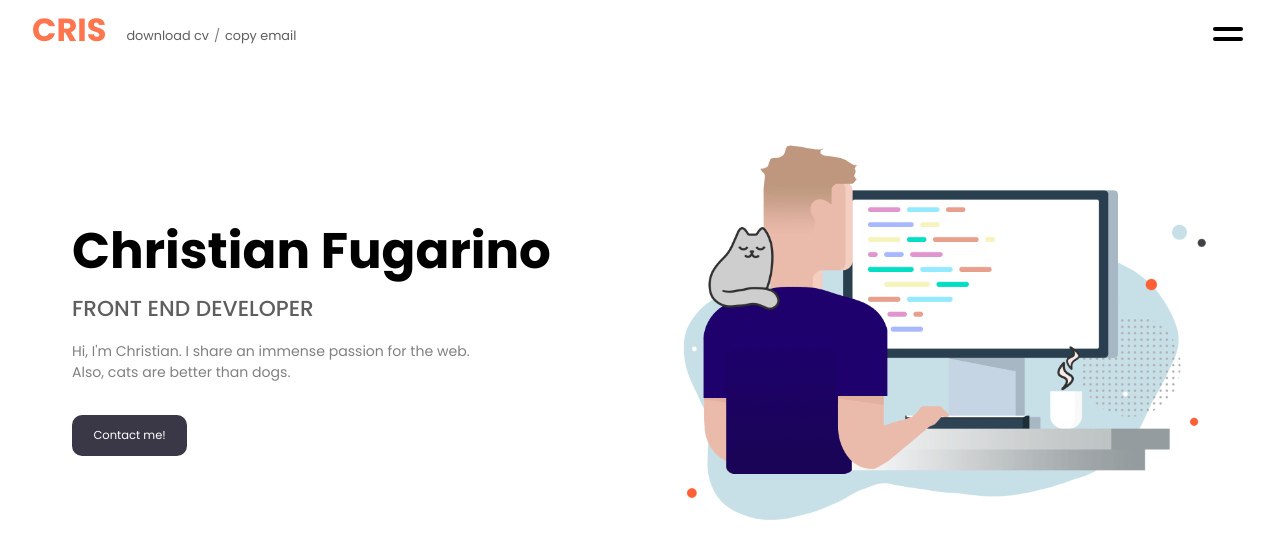
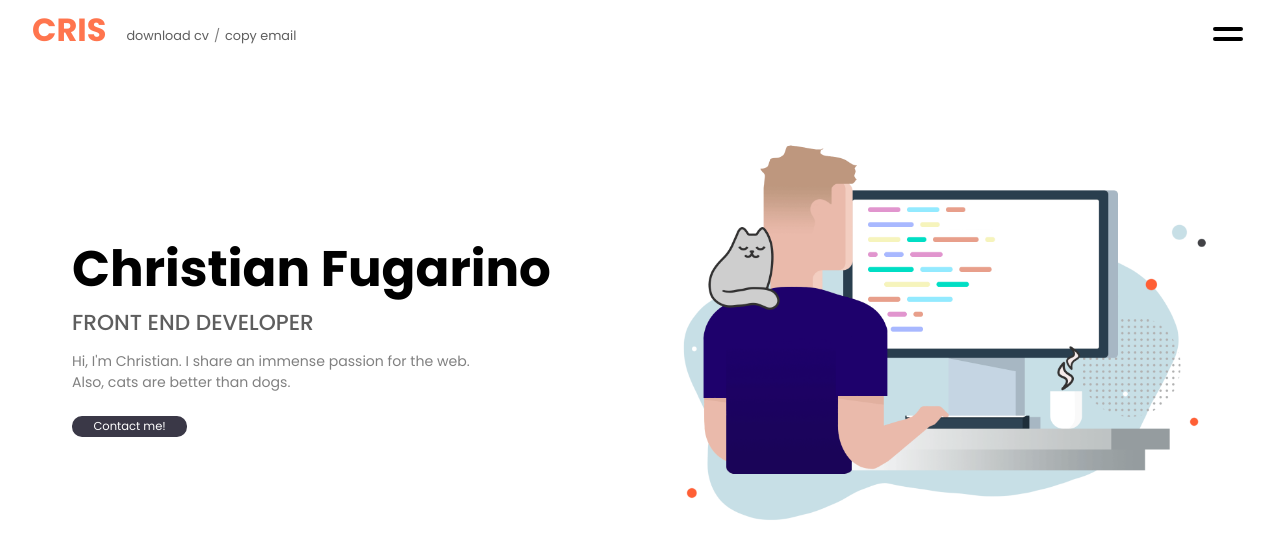
Before and after one commit to fugarino/Old-Portfolio, a React (Create React App) app: page / in a window 1280 px wide. Shown: the top 558 px of the page. Built offline with nearby package versions, Linux system fonts and the light colour scheme.

Commit message:
fixed margin resizing issues

```diff
--- a/src/App.scss
+++ b/src/App.scss
@@ -31,6 +31,7 @@ nav {
     color: #ff754e;
     font-weight: 700;
     font-size: 2rem;
+    cursor: pointer;
   }
 
   .cv-email {
--- a/src/Components/Hero/hero.scss
+++ b/src/Components/Hero/hero.scss
@@ -21,7 +21,7 @@
       h1 {
         // font-size: 3.5rem;
         font-size: 3.9vw;
-        margin-bottom: 0.3rem;
+        // margin-bottom: 0.3rem;
       }
 
       h4 {
@@ -33,13 +33,13 @@
 
       p {
         font-size: 1.1vw;
-        margin-top: 1rem;
+        margin-top: 2%;
         color: gray;
       }
 
       button {
         border: none;
-        padding: 0.6rem 0.9rem;
+        // padding: 0.6rem 0.9rem;
         font-family: "Poppins";
         // max-width: 117px;
         width: 9vw;
@@ -47,7 +47,7 @@
         color: #fff;
         border-radius: 10px;
         background-color: #3a3847;
-        margin-top: 2rem;
+        margin-top: 4%;
         cursor: pointer;
         border: 2px solid #3a3847;
 
```
